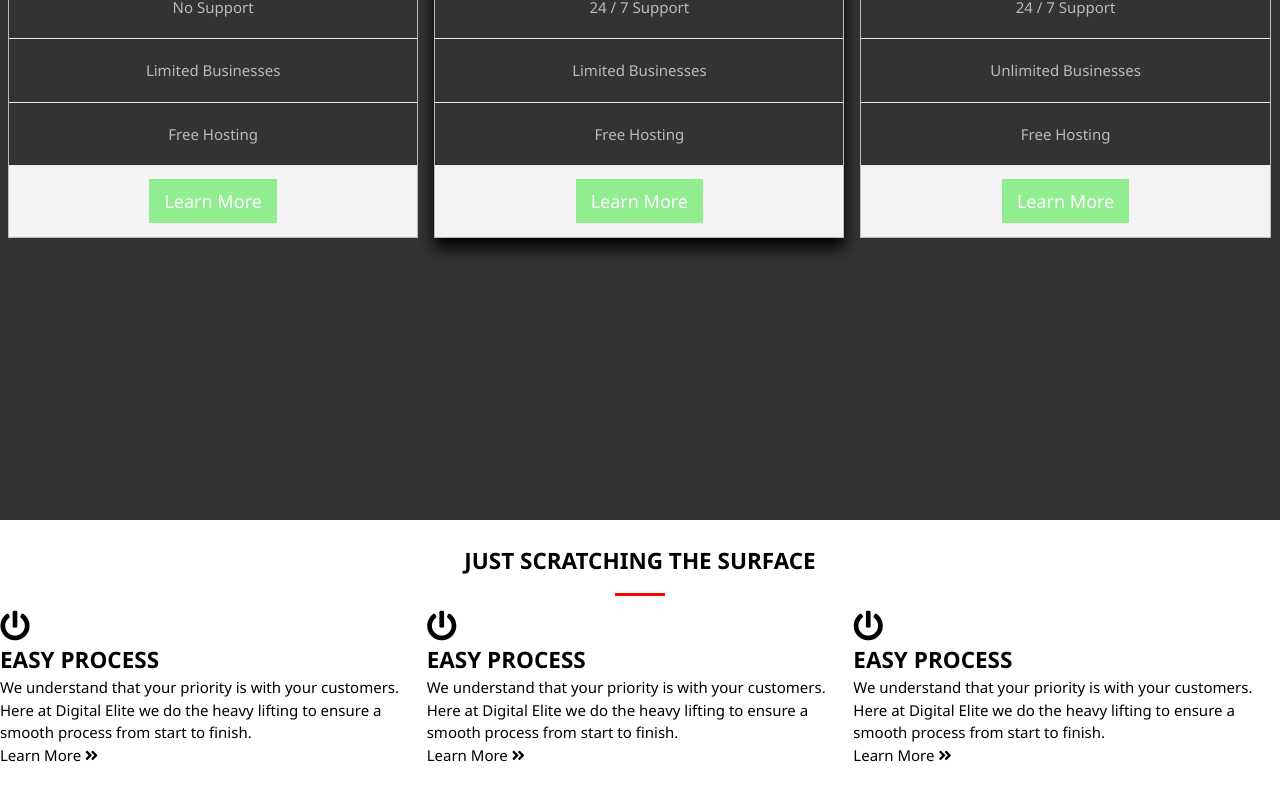
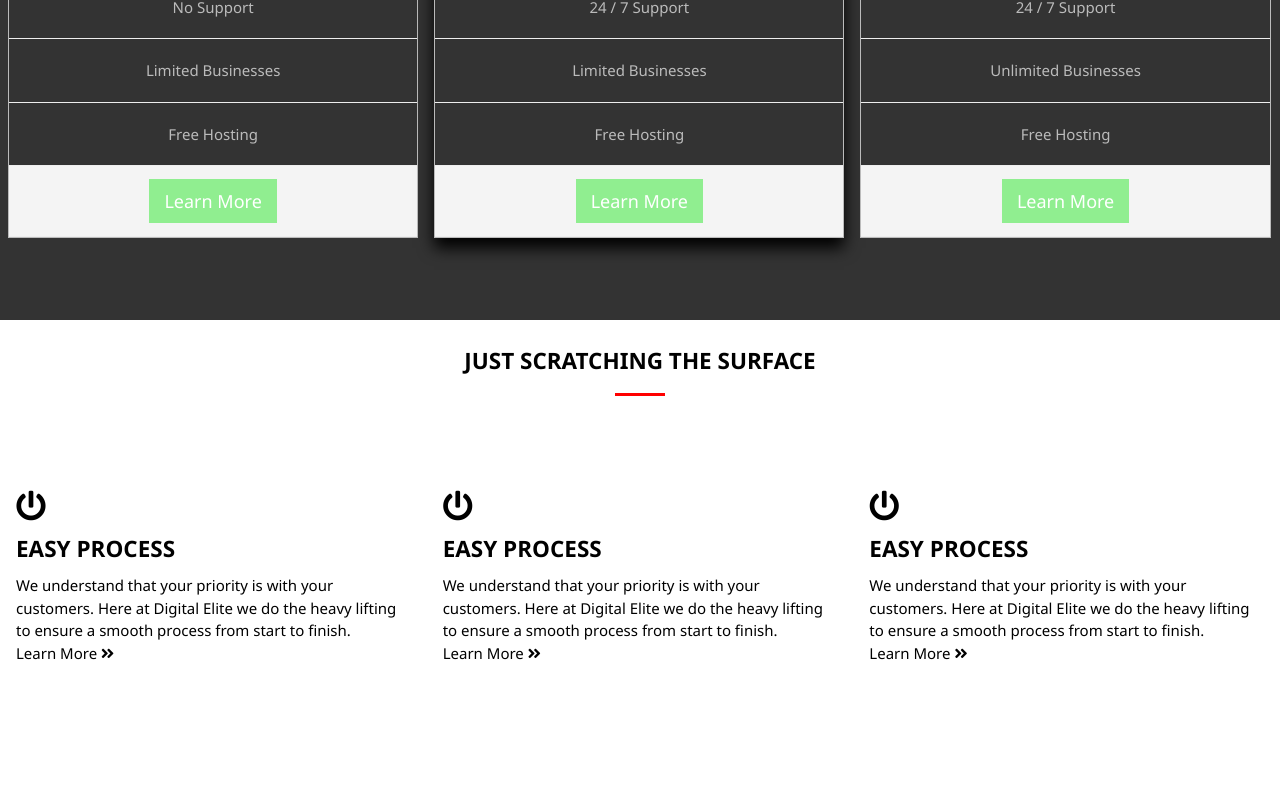
Before and after one commit to Farelz/Digital-Legend, a plain HTML site: page index.html in a window 1280 px wide. Shown: the part 1286-2086 px from the top of the page. Drawn offline with Linux system fonts and the light colour scheme.

Commit message:
Modified Style

```diff
--- a/style.css
+++ b/style.css
@@ -122,7 +122,7 @@ ul {
 .pricing {
   background: #333;
   color: #fff;
-  height: 100vh;
+  height: 75vh;
 }
 
 .col {
@@ -213,6 +213,36 @@ ul {
   align-content: center;
 }
 
+.footer_1 {
+  line-height: 1.5;
+  margin: 32px 0;
+  padding: 48px 16px;
+}
+
+.footer_1 > h2 {
+  margin: 9px 0;
+}
+
+.footer_2 {
+  line-height: 1.5;
+  margin: 32px 0;
+  padding: 48px 16px;
+}
+
+.footer_2 > h2 {
+  margin: 9px 0;
+}
+
+.footer_3 {
+  line-height: 1.5;
+  margin: 32px 0;
+  padding: 48px 16px;
+}
+
+.footer_3 > h2 {
+  margin: 9px 0;
+}
+
 @media (max-width: 700px) {
   .col {
     width: 100%;
```
